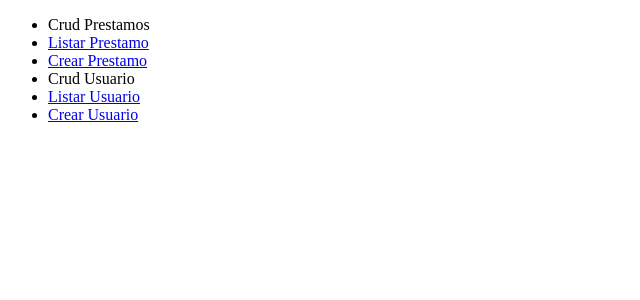
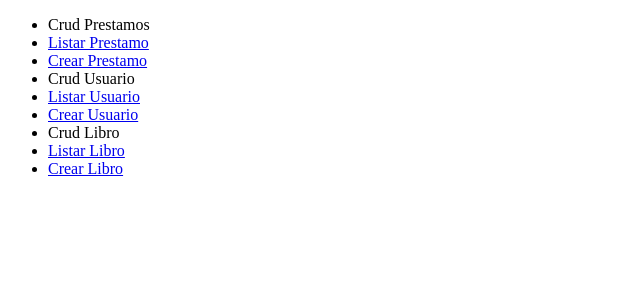
Before and after one commit to lilian1702/FrontendBiblioteca, a React (Vite) app in the folder frontendbibliotecapublica/: page / in a window 1280 px wide. Shown: the top 300 px of the page, without its empty margins (0-640 px from the left). Built offline with nearby package versions, Linux system fonts and the light colour scheme.

Commit message:
ultimo cambio y tolis

```diff
--- a/frontendbibliotecapublica/src/App.jsx
+++ b/frontendbibliotecapublica/src/App.jsx
@@ -10,6 +10,11 @@ import ListarUsuario from "./usuario/ListarUsuario"
 import CrearUsuario from "./usuario/CrearUsuario"
 import Actualizar from "./usuario/ActualizarUsuario"
 import EliminarUsuario from "./usuario/EliminarUsuario"
+import ListarLibro from "./libro/ListarLibro"
+import CrearLibro from "./libro/CrearLibro"
+import ActualizarLibro from "./libro/ActualizarLibro"
+import EliminarLibro from "./libro/EliminarLibro"
+
 
 
 
@@ -27,9 +32,9 @@ function App() {
             <li>Crud Usuario</li>
             <li><Link to="/ListarUsuario">Listar Usuario</Link></li>
             <li><Link to="/CrearUsuario">Crear Usuario</Link></li>
-
-
-
+            <li>Crud Libro</li>
+            <li><Link to="/ListarLibro">Listar Libro</Link></li>
+            <li><Link to="/CrearLibro">Crear Libro</Link></li>
 
           </ul>
         </nav>
@@ -44,6 +49,12 @@ function App() {
         <Route path="/EditarUsuario/:id" element={<Actualizar/>}></Route>
         <Route path="/EliminarUsuario/:ud" element={<EliminarUsuario/>}></Route>
 
+        <Route path="/ListarLibro" element={<ListarLibro/>}></Route>
+        <Route path="/CrearLibro" element={<CrearLibro/>}></Route>
+        <Route path="/ActualizarLibro/:id" element={<ActualizarLibro/>}></Route>
+        <Route path="/EliminarLibro/:id" element={<EliminarLibro/>}></Route>
+
+
       </Routes>
       </Router>
     </div>
```
